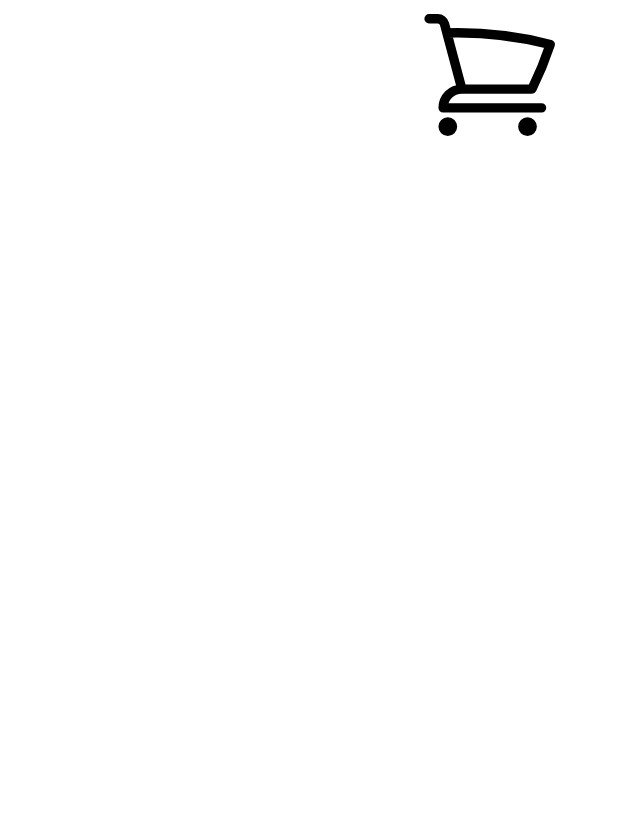
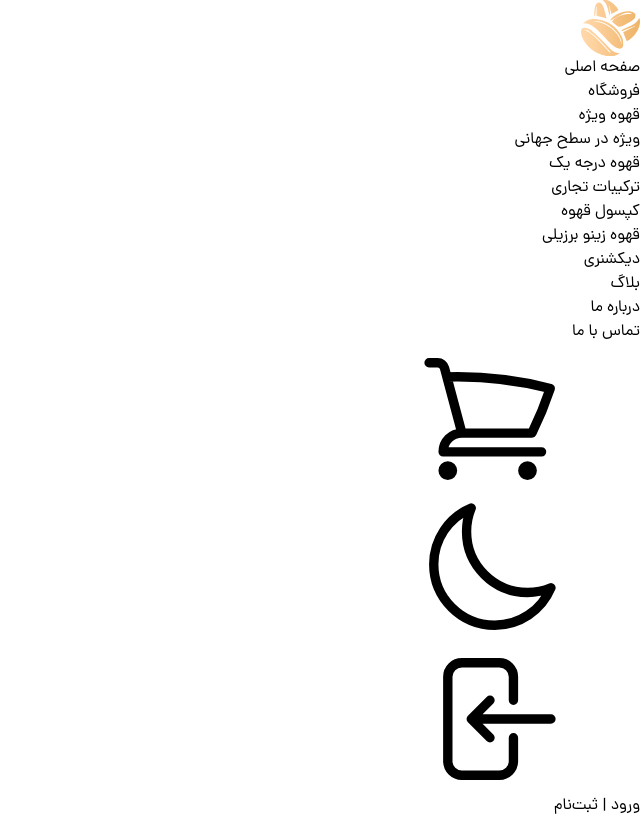
Before and after one commit to mehdirabani/Sabzlearn-CofeeShop_Project, a website: page index.html in a window 1280 px wide. Shown: the whole page, without its empty margins (640-1280 px from the left). Drawn offline with Linux system fonts and the light colour scheme.

Commit message:
Create Header Html Code

```diff
--- a/index.html
+++ b/index.html
@@ -73,10 +73,47 @@
     </svg>
 
     <!-- ! ===> Start Coding Project -->
-    <svg>
-      <use xlink:href="#shopping-cart"></use>
-    </svg>
+
+    <!-- ? ===> Header Section Html Code -->
+    <header>
+      <!-- * ===> Logo & Menu  -->
+      <nav>
+        <img src="./assets/image/app-logo.png" alt="Logo App" />
+        <ul>
+          <li><a href="#">صفحه اصلی</a></li>
+          <li>
+            <a href="#">فروشگاه</a>
+            <ul>
+              <li><a href="#">قهوه ویژه</a></li>
+              <li><a href="#">ویژه در سطح جهانی</a></li>
+              <li><a href="#">قهوه درجه یک</a></li>
+              <li><a href="#">ترکیبات تجاری</a></li>
+              <li><a href="#">کپسول قهوه</a></li>
+              <li><a href="#">قهوه زینو برزیلی</a></li>
+            </ul>
+          </li>
+          <li><a href="#">دیکشنری</a></li>
+          <li><a href="#">بلاگ</a></li>
+          <li><a href="#">درباره ما</a></li>
+          <li><a href="#">تماس با ما</a></li>
+        </ul>
+      </nav>
+      <!-- * ===> Cart & Toggle [Lite , Dark] Mode & login -->
+      <div class="">
+        <!-- * ===> Cart & Toggle [Lite , Dark] Mode -->
+        <div>
+          <svg><use xlink:href="#shopping-cart"></use></svg>
+          <svg><use xlink:href="#moon"></use></svg>
+        </div>
+        <!-- * ===> Login -->
+        <div>
+          <svg><use xlink:href="#arrow-left-end-on-rectangle"></use></svg>
+        </div>
+      </div>
+    </header>
+
     <!-- ! ===> Scripts -->
     <script src="./scripts/main.js"></script>
+    <a href="#">ورود | ثبت‌نام</a>
   </body>
 </html>
```
Also changed, not shown: styles/main.css.
